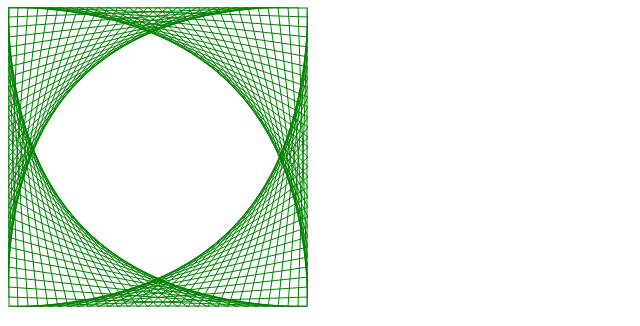
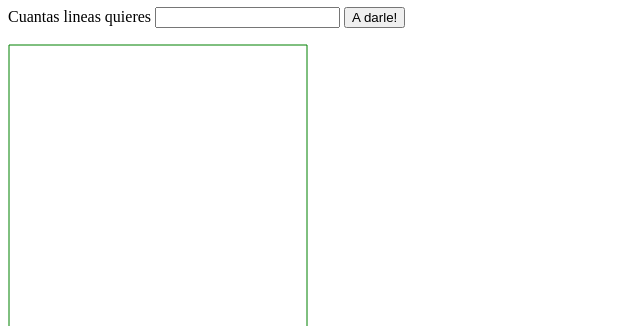
Before and after one commit to GermanRiosGD/Programacion_basica, a plain HTML site: page canvas/dibujo.html in a window 1280 px wide. Shown: the part 73-399 px from the top of the page, without its empty margins (0-640 px from the left). Drawn offline with Linux system fonts and the light colour scheme.

Commit message:
Haciendo interactivo nuestro dibujo

```diff
--- a/canvas/dibujo.html
+++ b/canvas/dibujo.html
@@ -6,6 +6,11 @@
   </head>
   <body>
     <h1>Dibujando en canvas</h1>
+    <p>
+      Cuantas lineas quieres
+      <input type="text" id="nLineas" value=""/>
+      <input type="button" id="aDarle" value="A darle!">
+    </p>
     <canvas width="300" height="300" id="dibujito"></canvas>
     <h1>Asi queda tu dibujo</h1>
     <script src="dibujo.js"></script>
--- a/canvas/dibujo.js
+++ b/canvas/dibujo.js
@@ -1,22 +1,20 @@
+//Document -> Aqui traemos todo desde nuestro html
 var d = document.getElementById("dibujito");
+var nl = document.getElementById("nLineas");
+var adarle = document.getElementById("aDarle");
+
+//Variables -> Aqui inicializamos nuestras variables
 var lienzo = d.getContext("2d");
 var colorcito = "green";
+var ancho = d.width;
+//Listeners -> Aqui declaramos todo lo que necesite detectar algo en todo momento
+adarle.addEventListener("click", dibujoPorClick);
 
 // Estas son las lineas del marco
 dibujarLinea(colorcito,1,1,1,299);
 dibujarLinea(colorcito,1,299,299,299);
 dibujarLinea(colorcito,299,1,1,1);
 dibujarLinea(colorcito,299,1,299,299);
-
-//Ciclos -> Aqui van los ciclos que se ejecutaran en el codigo
-for (var l = 0; l < 30; l++) {
-  b0= 10 * l;
-  b10= 10 * (l+1);
-  dibujarLinea(colorcito, 0, b0, b10,300); // xi = 0 siempre , yi = 0, xf= 10, yf = 300 siempre;
-  dibujarLinea(colorcito, 0, b0, (300-b10),0); // xi = = siempre, yi = 0, xf = 290 disminuye, yf = 0;
-  dibujarLinea(colorcito, 300, b10, b0,0); // xi = 300 siempre, yi = 10, xf = 0, yf = 0 siempre;
-  dibujarLinea(colorcito, 300, (300-b10), b0,300);// xi = 300 siempre , yi = 290 disminuye, xf = 0, yf = 300 siempre;
-}
 
 // Funciones -> Aqui van todas las funciones que se usan en el codigo
 function dibujarLinea(color,x1,y1,x2,y2){
@@ -27,3 +25,17 @@ function dibujarLinea(color,x1,y1,x2,y2){
   lienzo.stroke();
   lienzo.closePath();
 }
+
+function dibujoPorClick(){
+  //Ciclos -> Aqui van los ciclos que se ejecutaran en el codigo
+  var lineas = parseInt(nl.value);
+  var espacio = ancho / lineas;
+  for (var l = 0; l < lineas; l++) {
+    b0= espacio * l;
+    b10= espacio * (l+1);
+    dibujarLinea(colorcito, 0, b0, b10,300); // xi = 0 siempre , yi = 0, xf= 10, yf = 300 siempre;
+    dibujarLinea(colorcito, 0, b0, (300-b10),0); // xi = = siempre, yi = 0, xf = 290 disminuye, yf = 0;
+    dibujarLinea(colorcito, 300, b10, b0,0); // xi = 300 siempre, yi = 10, xf = 0, yf = 0 siempre;
+    dibujarLinea(colorcito, 300, (300-b10), b0,300);// xi = 300 siempre , yi = 290 disminuye, xf = 0, yf = 300 siempre;
+  }
+}
```
